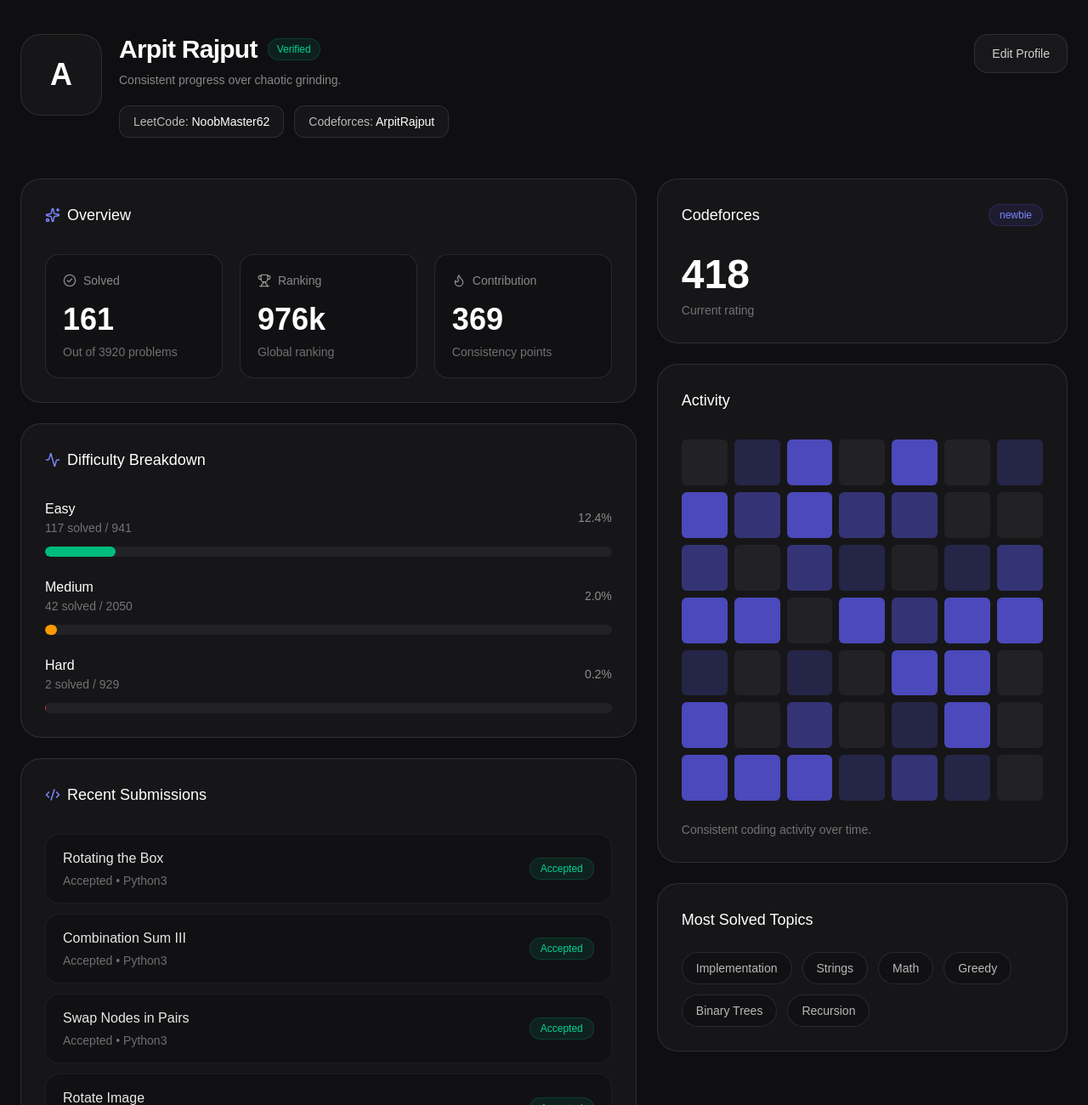
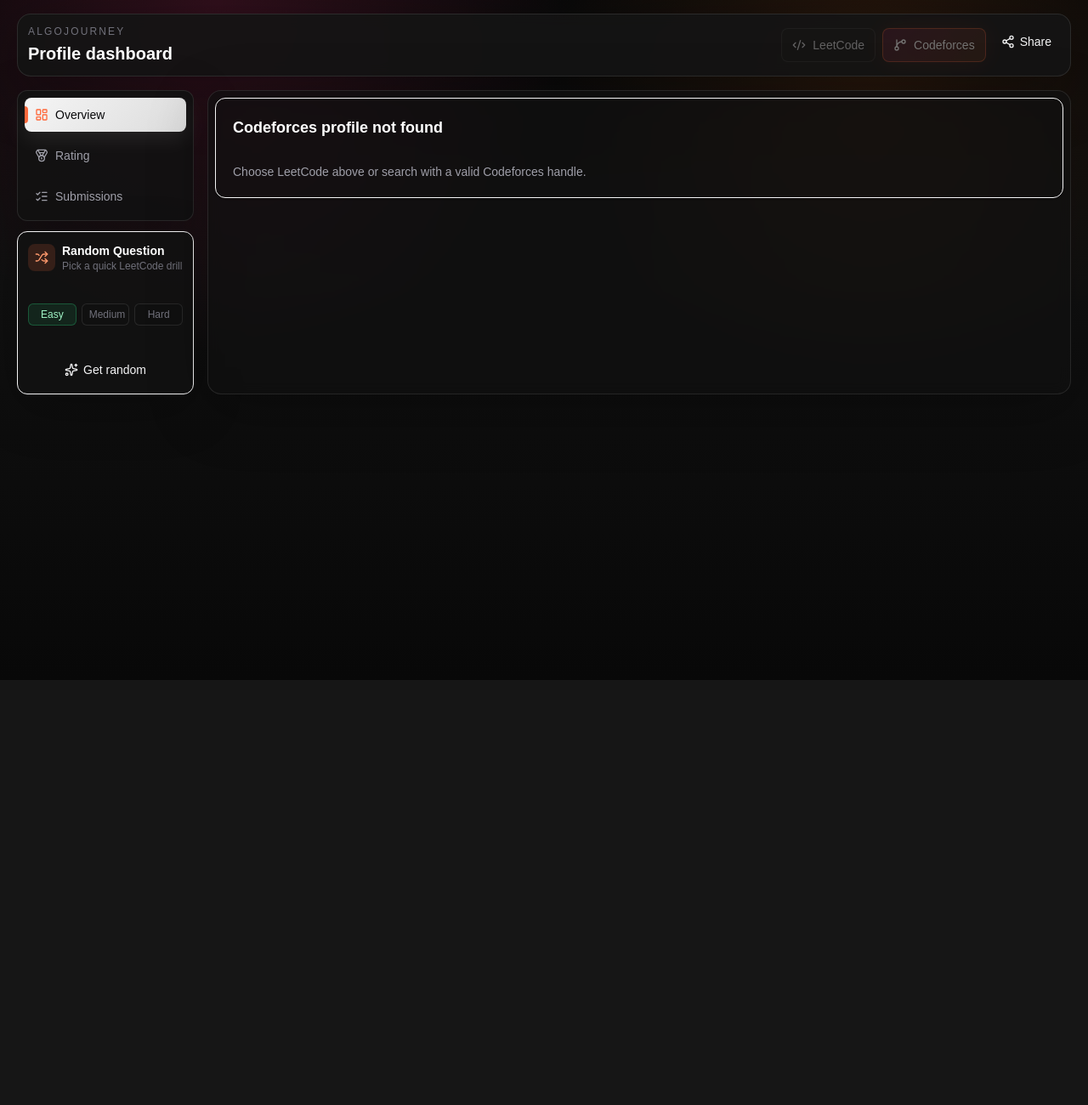
Before and after one commit to anshxs/algojourney, a Next.js app: page /profile in a window 1280 px wide. Shown: the top 1300 px of the page at 85% size. After the commit the page ends 800 px from the top, so only its background shows below. Built offline with nearby package versions, Linux system fonts and the light colour scheme.

Commit message:
added leetcode ui components

```diff
--- a/app/profile/page.js
+++ b/app/profile/page.js
@@ -1,295 +1,11 @@
-"use client";
+import LeetCodeProfile from "../../components/leetcode/LeetCodeProfile";
 
-import {
-  Trophy,
-  Flame,
-  CheckCircle2,
-  Code2,
-  Activity,
-  Sparkles,
-} from "lucide-react";
+export default async function ProfilePage({ searchParams }) {
+  const params = await searchParams;
+  const leetcode = params.leetcode || "";
+  const codeforces = params.codeforces || "";
 
-const stats = [
-  {
-    label: "Easy",
-    solved: 117,
-    total: 941,
-    color: "bg-emerald-500",
-  },
-  {
-    label: "Medium",
-    solved: 42,
-    total: 2050,
-    color: "bg-amber-500",
-  },
-  {
-    label: "Hard",
-    solved: 2,
-    total: 929,
-    color: "bg-rose-500",
-  },
-];
-
-const recentSubmissions = [
-  "Rotating the Box",
-  "Combination Sum III",
-  "Swap Nodes in Pairs",
-  "Rotate Image",
-  "Binary Tree Inorder Traversal",
-];
-
-export default function ProfilePage() {
   return (
-    <main className="min-h-screen bg-[#0F0F11] text-white">
-      <div className="mx-auto max-w-7xl px-6 py-10">
-        {/* Header */}
-        <section className="flex flex-col gap-8 lg:flex-row lg:items-start lg:justify-between">
-          <div className="flex items-start gap-5">
-            <div className="flex h-24 w-24 items-center justify-center rounded-3xl border border-white/10 bg-white/[0.03] text-4xl font-semibold">
-              A
-            </div>
-
-            <div>
-              <div className="flex items-center gap-3">
-                <h1 className="text-3xl font-semibold tracking-tight">
-                  Arpit Rajput
-                </h1>
-
-                <div className="rounded-full border border-emerald-500/20 bg-emerald-500/10 px-2.5 py-1 text-xs text-emerald-400">
-                  Verified
-                </div>
-              </div>
-
-              <p className="mt-2 text-sm text-white/50">
-                Consistent progress over chaotic grinding.
-              </p>
-
-              <div className="mt-5 flex flex-wrap gap-3">
-                <div className="rounded-xl border border-white/10 bg-white/[0.03] px-4 py-2 text-sm text-white/70">
-                  LeetCode:{" "}
-                  <span className="text-white">NoobMaster62</span>
-                </div>
-
-                <div className="rounded-xl border border-white/10 bg-white/[0.03] px-4 py-2 text-sm text-white/70">
-                  Codeforces:{" "}
-                  <span className="text-white">ArpitRajput</span>
-                </div>
-              </div>
-            </div>
-          </div>
-
-          <button className="rounded-2xl border border-white/10 bg-white/[0.04] px-5 py-3 text-sm font-medium text-white/80 transition-all duration-200 hover:bg-white/[0.08]">
-            Edit Profile
-          </button>
-        </section>
-
-        {/* Main Content */}
-        <section className="mt-12 grid gap-6 lg:grid-cols-[1.2fr_0.8fr]">
-          {/* Left Side */}
-          <div className="space-y-6">
-            {/* Overview */}
-            <div className="rounded-3xl border border-white/10 bg-white/[0.03] p-7">
-              <div className="flex items-center gap-2">
-                <Sparkles size={18} className="text-indigo-400" />
-
-                <h2 className="text-lg font-medium">Overview</h2>
-              </div>
-
-              <div className="mt-8 grid gap-5 sm:grid-cols-3">
-                <StatCard
-                  icon={<CheckCircle2 size={16} />}
-                  title="Solved"
-                  value="161"
-                  subtitle="Out of 3920 problems"
-                />
-
-                <StatCard
-                  icon={<Trophy size={16} />}
-                  title="Ranking"
-                  value="976k"
-                  subtitle="Global ranking"
-                />
-
-                <StatCard
-                  icon={<Flame size={16} />}
-                  title="Contribution"
-                  value="369"
-                  subtitle="Consistency points"
-                />
-              </div>
-            </div>
-
-            {/* Difficulty Breakdown */}
-            <div className="rounded-3xl border border-white/10 bg-white/[0.03] p-7">
-              <div className="flex items-center gap-2">
-                <Activity size={18} className="text-indigo-400" />
-
-                <h2 className="text-lg font-medium">
-                  Difficulty Breakdown
-                </h2>
-              </div>
-
-              <div className="mt-8 space-y-6">
-                {stats.map((item) => {
-                  const percentage = (item.solved / item.total) * 100;
-
-                  return (
-                    <div key={item.label}>
-                      <div className="mb-3 flex items-center justify-between">
-                        <div>
-                          <h3 className="font-medium">{item.label}</h3>
-
-                          <p className="text-sm text-white/40">
-                            {item.solved} solved / {item.total}
-                          </p>
-                        </div>
-
-                        <span className="text-sm text-white/50">
-                          {percentage.toFixed(1)}%
-                        </span>
-                      </div>
-
-                      <div className="h-3 overflow-hidden rounded-full bg-white/5">
-                        <div
-                          className={`h-full rounded-full ${item.color}`}
-                          style={{
-                            width: `${percentage}%`,
-                          }}
-                        />
-                      </div>
-                    </div>
-                  );
-                })}
-              </div>
-            </div>
-
-            {/* Recent Submissions */}
-            <div className="rounded-3xl border border-white/10 bg-white/[0.03] p-7">
-              <div className="flex items-center gap-2">
-                <Code2 size={18} className="text-indigo-400" />
-
-                <h2 className="text-lg font-medium">
-                  Recent Submissions
-                </h2>
-              </div>
-
-              <div className="mt-8 space-y-3">
-                {recentSubmissions.map((problem) => (
-                  <div
-                    key={problem}
-                    className="flex items-center justify-between rounded-2xl border border-white/5 bg-black/20 px-5 py-4 transition-all duration-200 hover:border-white/10 hover:bg-white/[0.03]"
-                  >
-                    <div>
-                      <h3 className="font-medium text-white/90">
-                        {problem}
-                      </h3>
-
-                      <p className="mt-1 text-sm text-white/40">
-                        Accepted • Python3
-                      </p>
-                    </div>
-
-                    <div className="rounded-full border border-emerald-500/20 bg-emerald-500/10 px-3 py-1 text-xs text-emerald-400">
-                      Accepted
-                    </div>
-                  </div>
-                ))}
-              </div>
-            </div>
-          </div>
-
-          {/* Right Side */}
-          <div className="space-y-6">
-            {/* Codeforces */}
-            <div className="rounded-3xl border border-white/10 bg-white/[0.03] p-7">
-              <div className="flex items-center justify-between">
-                <h2 className="text-lg font-medium">Codeforces</h2>
-
-                <div className="rounded-full border border-indigo-500/20 bg-indigo-500/10 px-3 py-1 text-xs text-indigo-400">
-                  newbie
-                </div>
-              </div>
-
-              <div className="mt-8">
-                <h3 className="text-5xl font-semibold">418</h3>
-
-                <p className="mt-2 text-sm text-white/40">
-                  Current rating
-                </p>
-              </div>
-            </div>
-
-            {/* Activity */}
-            <div className="rounded-3xl border border-white/10 bg-white/[0.03] p-7">
-              <h2 className="text-lg font-medium">Activity</h2>
-
-              <div className="mt-8 grid grid-cols-7 gap-2">
-                {Array.from({ length: 49 }).map((_, index) => {
-                  const levels = [
-                    "bg-white/5",
-                    "bg-indigo-500/20",
-                    "bg-indigo-500/40",
-                    "bg-indigo-500/70",
-                  ];
-
-                  const random =
-                    levels[Math.floor(Math.random() * levels.length)];
-
-                  return (
-                    <div
-                      key={index}
-                      className={`aspect-square rounded-md ${random}`}
-                    />
-                  );
-                })}
-              </div>
-
-              <p className="mt-6 text-sm text-white/40">
-                Consistent coding activity over time.
-              </p>
-            </div>
-
-            {/* Topics */}
-            <div className="rounded-3xl border border-white/10 bg-white/[0.03] p-7">
-              <h2 className="text-lg font-medium">Most Solved Topics</h2>
-
-              <div className="mt-6 flex flex-wrap gap-3">
-                {[
-                  "Implementation",
-                  "Strings",
-                  "Math",
-                  "Greedy",
-                  "Binary Trees",
-                  "Recursion",
-                ].map((tag) => (
-                  <div
-                    key={tag}
-                    className="rounded-full border border-white/10 bg-black/20 px-4 py-2 text-sm text-white/70"
-                  >
-                    {tag}
-                  </div>
-                ))}
-              </div>
-            </div>
-          </div>
-        </section>
-      </div>
-    </main>
+    <LeetCodeProfile leetcode={leetcode} codeforces={codeforces} />
   );
 }
-
-function StatCard({ icon, title, value, subtitle }) {
-  return (
-    <div className="rounded-2xl border border-white/10 bg-black/20 p-5">
-      <div className="flex items-center gap-2 text-white/50">
-        {icon}
-
-        <span className="text-sm">{title}</span>
-      </div>
-
-      <h3 className="mt-4 text-4xl font-semibold">{value}</h3>
-
-      <p className="mt-2 text-sm text-white/40">{subtitle}</p>
-    </div>
-  );
-}
--- a/package.json
+++ b/package.json
@@ -8,11 +8,15 @@
     "start": "next start"
   },
   "dependencies": {
+    "class-variance-authority": "^0.7.1",
+    "clsx": "^2.1.1",
     "lucide-react": "^1.14.0",
     "next": "16.2.5",
     "react": "19.2.4",
     "react-dom": "19.2.4",
-    "react-router-dom": "^7.15.0"
+    "react-router-dom": "^7.15.0",
+    "recharts": "^3.8.1",
+    "tailwind-merge": "^3.5.0"
   },
   "devDependencies": {
     "@tailwindcss/postcss": "^4",
```
